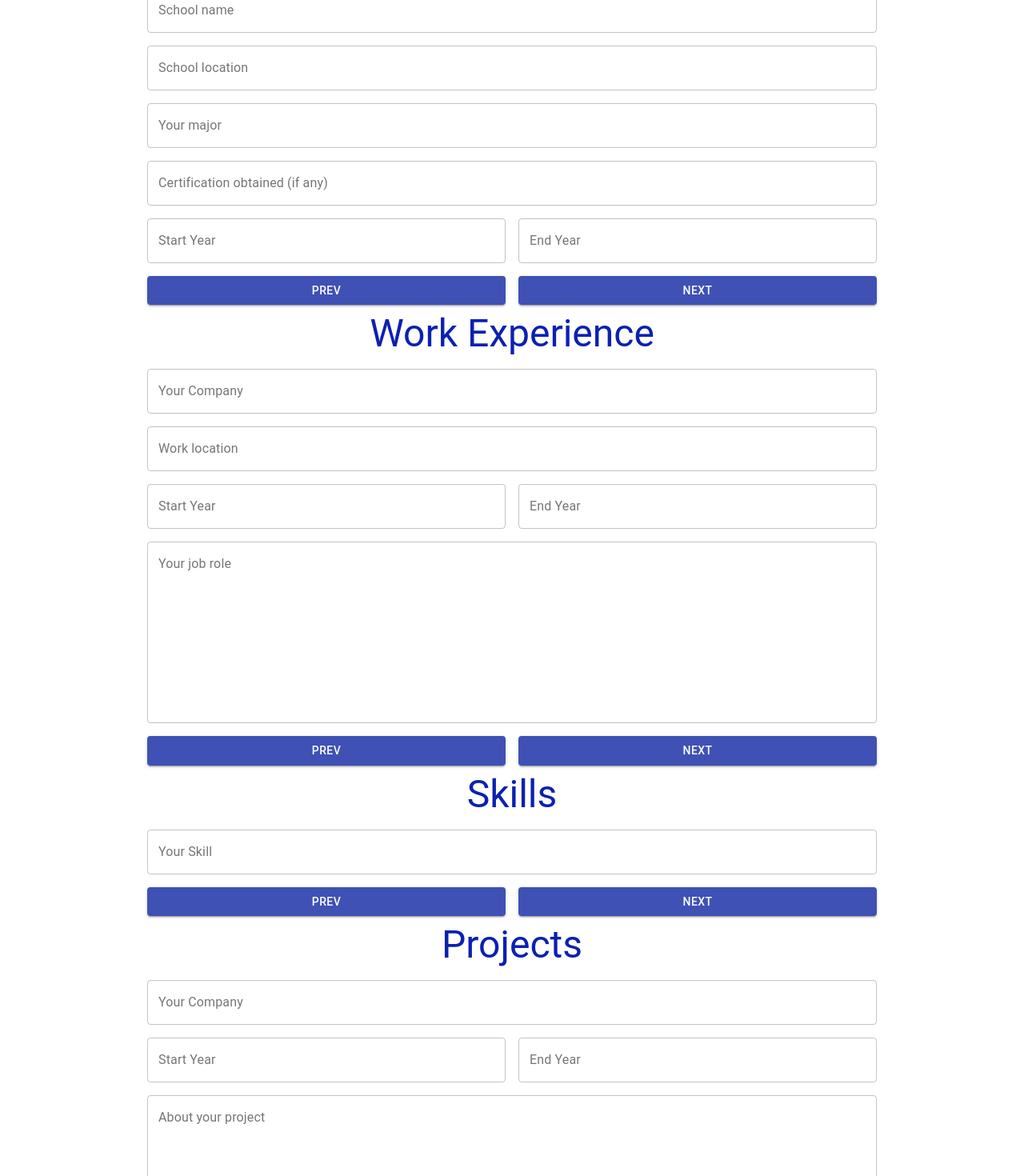
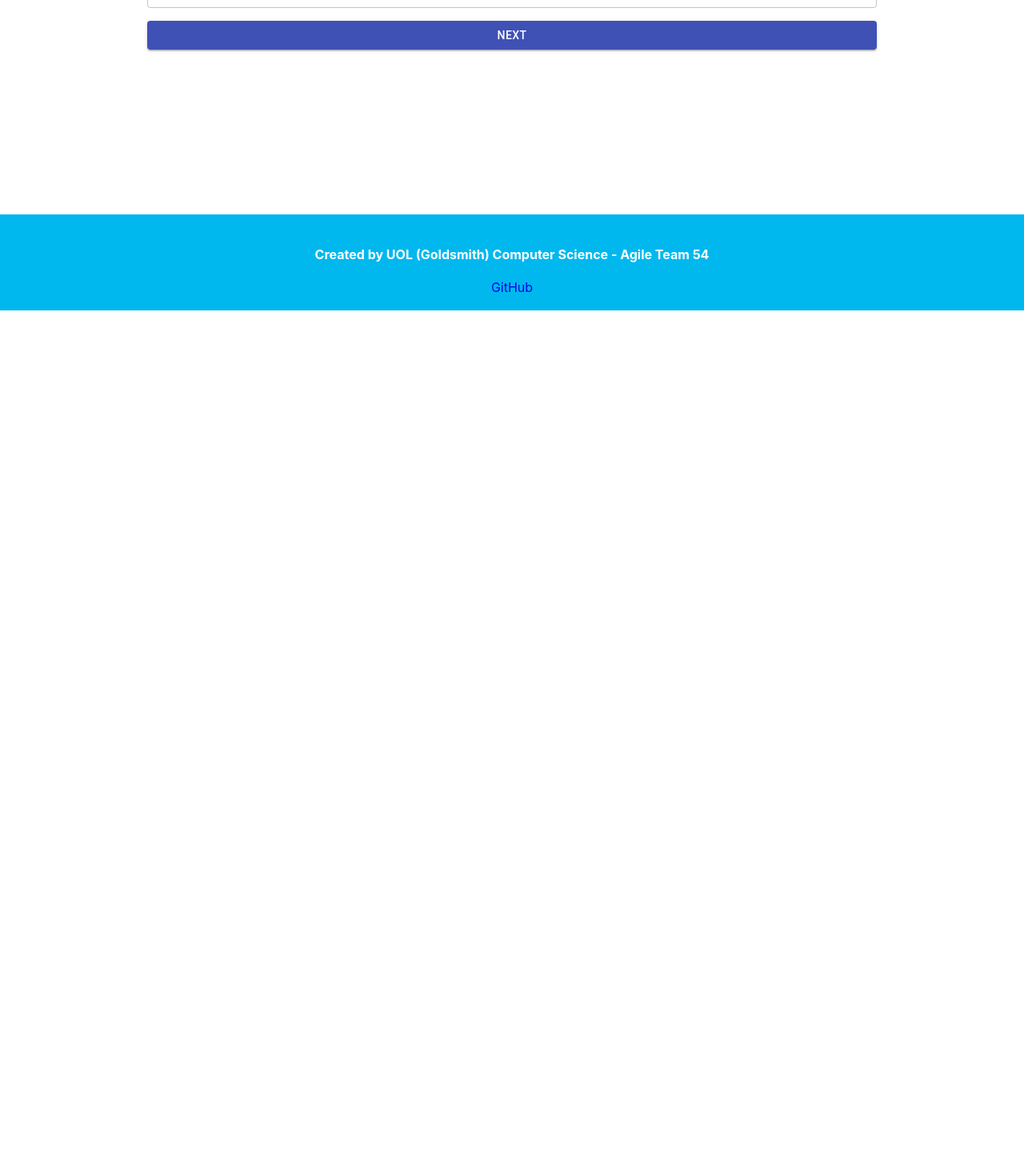
Before and after one commit to CippyLOL/resullar, a React (Create React App) app in the folder client/: page /resumebuilder in a window 1280 px wide. Shown: the part 500-1970 px from the top of the page at 80% size. After the commit the page ends 888 px from the top, so only its background shows below. Built offline with nearby package versions, Linux system fonts and the light colour scheme.

Commit message:
Update ResumeBuilderForm() #13
for trying out middleware

Co-Authored-By: kirannreddy <88268555+kirannreddy@users.noreply.github.com>
Co-Authored-By: pnirmal23 <84568411+pnirmal23@users.noreply.github.com>
Co-Authored-By: tan29121996 <88268203+tan29121996@users.noreply.github.com>

```diff
--- a/client/src/pages/ResumeBuilderForm.js
+++ b/client/src/pages/ResumeBuilderForm.js
@@ -78,202 +78,6 @@ function ResumeBuilderForm() {
                         </Form>
                     </Formik>
                 </div>
-                <div className="formWrapper">
-                    <Formik
-                        initialValues={initialFormState}
-                        validationSchema={formValidation}
-                        onSubmit={values => {
-                            console.log(values);
-                        }}
-                    >
-                        <Form>
-                            <Grid container spacing={2}>
-                                <Grid item xs={12}>
-                                    <Typography variant="h3">
-                                        Education
-                                    </Typography>
-                                </Grid>
-                                <Grid item xs={12}>
-                                    <TextFieldWrapper
-                                        name="schoolName"
-                                        label="School name"
-                                    />
-                                </Grid>
-                                <Grid item xs={12}>
-                                    <TextFieldWrapper
-                                        name="schoolLocation"
-                                        label="School location"
-                                    />
-                                </Grid>
-                                <Grid item xs={12}>
-                                    <TextFieldWrapper
-                                        name="major"
-                                        label="Your major"
-                                    />
-                                </Grid>
-                                <Grid item xs={12}>
-                                    <TextFieldWrapper
-                                        name="certification"
-                                        label="Certification obtained (if any)"
-                                    />
-                                </Grid>
-                                <Grid item xs={6}>
-                                    <TextFieldWrapper
-                                        name="startYear"
-                                        label="Start Year"
-                                    />
-                                </Grid>
-                                <Grid item xs={6}>
-                                    <TextFieldWrapper
-                                        name="endYear"
-                                        label="End Year"
-                                    />
-                                </Grid>
-                                <Grid item xs={6}>
-                                    <ButtonWrapper>Prev</ButtonWrapper>
-                                </Grid>
-                                <Grid item xs={6}>
-                                    <ButtonWrapper>Next</ButtonWrapper>
-                                </Grid>
-                            </Grid>
-                        </Form>
-                    </Formik>
-                </div>
-                <div className="formWrapper">
-                    <Formik
-                        initialValues={initialFormState}
-                        validationSchema={formValidation}
-                        onSubmit={values => {
-                            console.log(values);
-                        }}
-                    >
-                        <Form>
-                            <Grid container spacing={2}>
-                                <Grid item xs={12}>
-                                    <Typography variant="h3">
-                                        Work Experience
-                                    </Typography>
-                                </Grid>
-                                <Grid item xs={12}>
-                                    <TextFieldWrapper
-                                        name="companyName"
-                                        label="Your Company"
-                                    />
-                                </Grid>
-                                <Grid item xs={12}>
-                                    <TextFieldWrapper
-                                        name="workLocation"
-                                        label="Work location"
-                                    />
-                                </Grid>
-                                <Grid item xs={6}>
-                                    <TextFieldWrapper
-                                        name="startYear"
-                                        label="Start Year"
-                                    />
-                                </Grid>
-                                <Grid item xs={6}>
-                                    <TextFieldWrapper
-                                        name="endYear"
-                                        label="End Year"
-                                    />
-                                </Grid>
-                                <Grid item xs={12}>
-                                    <TextFieldWrapper multiline rows={10}
-                                        name="workDescription"
-                                        label="Your job role"
-                                    />
-                                </Grid>
-                                <Grid item xs={6}>
-                                    <ButtonWrapper>Prev</ButtonWrapper>
-                                </Grid>
-                                <Grid item xs={6}>
-                                    <ButtonWrapper>Next</ButtonWrapper>
-                                </Grid>
-                            </Grid>
-                        </Form>
-                    </Formik>
-                </div>
-                <div className="formWrapper">
-                    <Formik
-                        initialValues={initialFormState}
-                        validationSchema={formValidation}
-                        onSubmit={values => {
-                            console.log(values);
-                        }}
-                    >
-                        <Form>
-                            <Grid container spacing={2}>
-                                <Grid item xs={12}>
-                                    <Typography variant="h3">
-                                        Skills
-                                    </Typography>
-                                </Grid>
-                                <Grid item xs={12}>
-                                    <TextFieldWrapper
-                                        name="skillName"
-                                        label="Your Skill"
-                                    />
-                                </Grid>
-                                <Grid item xs={6}>
-                                    <ButtonWrapper>Prev</ButtonWrapper>
-                                </Grid>
-                                <Grid item xs={6}>
-                                    <ButtonWrapper>Next</ButtonWrapper>
-                                </Grid>
-                            </Grid>
-                        </Form>
-                    </Formik>
-                </div>
-                <div className="formWrapper">
-                    <Formik
-                        initialValues={initialFormState}
-                        validationSchema={formValidation}
-                        onSubmit={values => {
-                            console.log(values);
-                        }}
-                    >
-                        <Form>
-                            <Grid container spacing={2}>
-                                <Grid item xs={12}>
-                                    <Typography variant="h3">
-                                        Projects
-                                    </Typography>
-                                </Grid>
-                                <Grid item xs={12}>
-                                    <TextFieldWrapper
-                                        name="projectName"
-                                        label="Your Company"
-                                    />
-                                </Grid>
-                                <Grid item xs={6}>
-                                    <TextFieldWrapper
-                                        name="startYear"
-                                        label="Start Year"
-                                    />
-                                </Grid>
-                                <Grid item xs={6}>
-                                    <TextFieldWrapper
-                                        name="endYear"
-                                        label="End Year"
-                                    />
-                                </Grid>
-                                <Grid item xs={12}>
-                                    <TextFieldWrapper multiline rows={10}
-                                        name="projectDescription"
-                                        label="About your project"
-                                    />
-                                </Grid>
-                                <Grid item xs={6}>
-                                    <ButtonWrapper>Prev</ButtonWrapper>
-                                </Grid>
-                                <Grid item xs={6}>
-                                    <ButtonWrapper>Submit</ButtonWrapper>
-                                </Grid>
-                            </Grid>
-                        </Form>
-                    </Formik>
-                </div>
             </Container>
         </div>
     )
```
